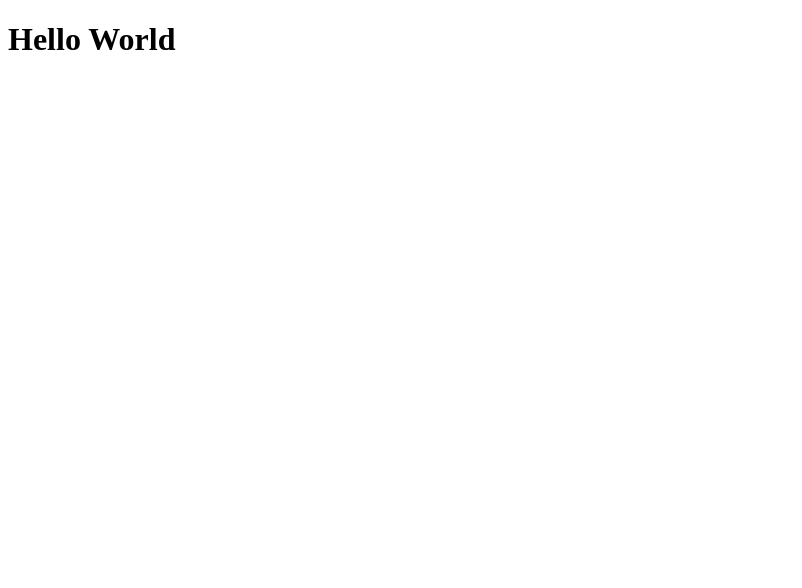
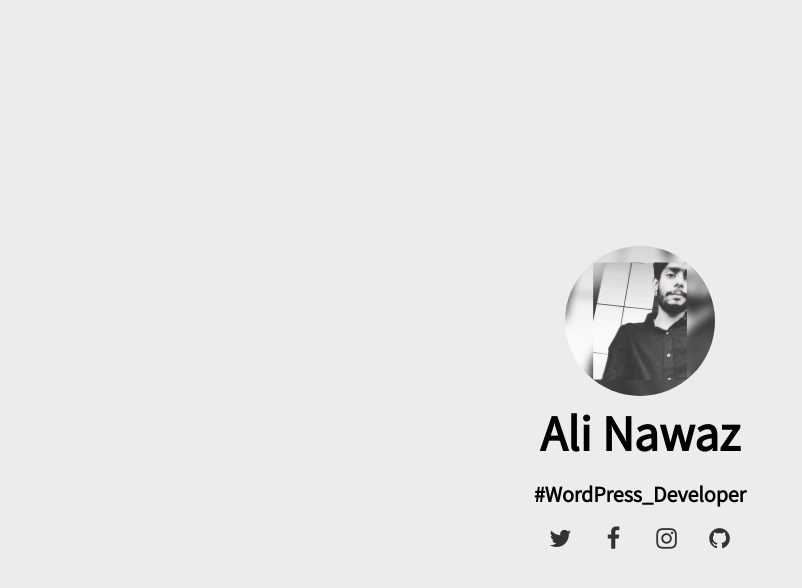
Before and after one commit to bealinawaz/bealinawaz.github.io, a plain HTML site: page index.html in a window 1280 px wide. Shown: the whole page, without its empty margins (0-802 px from the left). Drawn offline with Linux system fonts and the light colour scheme.

Commit message:
Basic Home Page Intro Changes

```diff
--- /dev/null
+++ b/assets/css/style.css
@@ -0,0 +1,76 @@
+/*
+* Theme Name: bealinawaz
+*/
+
+*{
+    margin: 0;
+    padding: 0;
+}
+
+body{
+    font-family: 'Assistant', sans-serif;
+    font-size: 14px;
+}
+
+.container{
+    width: 100%;
+    max-width: 1200px;
+    margin: auto;
+    display: flex;
+}
+
+.home{
+    background-color: #ECEDEA;
+}
+.home .container{
+    height: 100vh;
+}
+.home-intro{
+    margin: auto;
+    text-align: center;
+}
+
+.profile-img img{
+    width: 150px;
+    border-radius: 50%;
+}
+.title h2{
+    font-size: 50px;
+    cursor: pointer;
+}
+
+
+.title h2:after {
+    background: none repeat scroll 0 0 transparent;
+    bottom: 0;
+    content: "";
+    display: block;
+    height: 2px;
+    left: 50%;
+    position: relative;
+    background: #000;
+    transition: width 0.3s ease 0s, left 0.3s ease 0s;
+    width: 0;
+}
+.title h2:hover:after {
+    width: 100%;
+    left: 0;
+}
+
+.title h4 {
+    font-size: 22px;
+    line-height: 2.5;
+}
+
+
+.social-links ul li {
+    list-style-type: none;
+    display: block;
+    width: calc(100% / 4);
+    float: left;
+}
+
+.social-links ul li a {
+    font-size: 24px;
+    color: #333;
+}
--- a/index.html
+++ b/index.html
@@ -5,10 +5,35 @@
     <meta name="viewport" content="width=device-width, initial-scale=1.0">
     <meta http-equiv="X-UA-Compatible" content="ie=edge">
     <title>Ali Nawaz</title>
+    <link rel="stylesheet" href="assets/css/style.css">
+    <link href="https://fonts.googleapis.com/css?family=Assistant&display=swap" rel="stylesheet">
+    <link href="https://stackpath.bootstrapcdn.com/font-awesome/4.7.0/css/font-awesome.min.css" rel="stylesheet" integrity="sha384-wvfXpqpZZVQGK6TAh5PVlGOfQNHSoD2xbE+QkPxCAFlNEevoEH3Sl0sibVcOQVnN" crossorigin="anonymous">
 </head>
 <body>
 
-  <h1>Hello World</h1>
+  <div class="home">
+    <div class="container">
+      <div class="home-intro">
+        <div class="profile-img">
+          <img src="assets/img/profile.jpg" alt="Hey It's me :)">
+        </div>
+        <div class="title">
+          <h2>Ali Nawaz</h2>
+          <h4>#WordPress_Developer</h4>
+        </div>
+        <div class="social-links">
+          <ul>
+            <li><a href="https://twitter.com/bealinawaz/" target="_blank"><i class="fa fa-twitter"></i></a></li>
+            <li><a href="https://facebook.com/bealinawaz/" target="_blank"><i class="fa fa-facebook-f"></i></a></li>
+            <li><a href="https://instagram.com/bealinawaz/" target="_blank"><i class="fa fa-instagram"></i></a></li>
+            <li><a href="https://github.com/bealinawaz/" target="_blank"><i class="fa fa-github"></i></a></li>
+          </ul>
+        </div>
+      </div>
+    </div>
+  </div>
 
+
+  <script src="assets/js/main.js"></script>
 </body>
 </html>
```
Also changed, not shown: assets/img/profile.jpg (added), assets/js/main.js (added).
